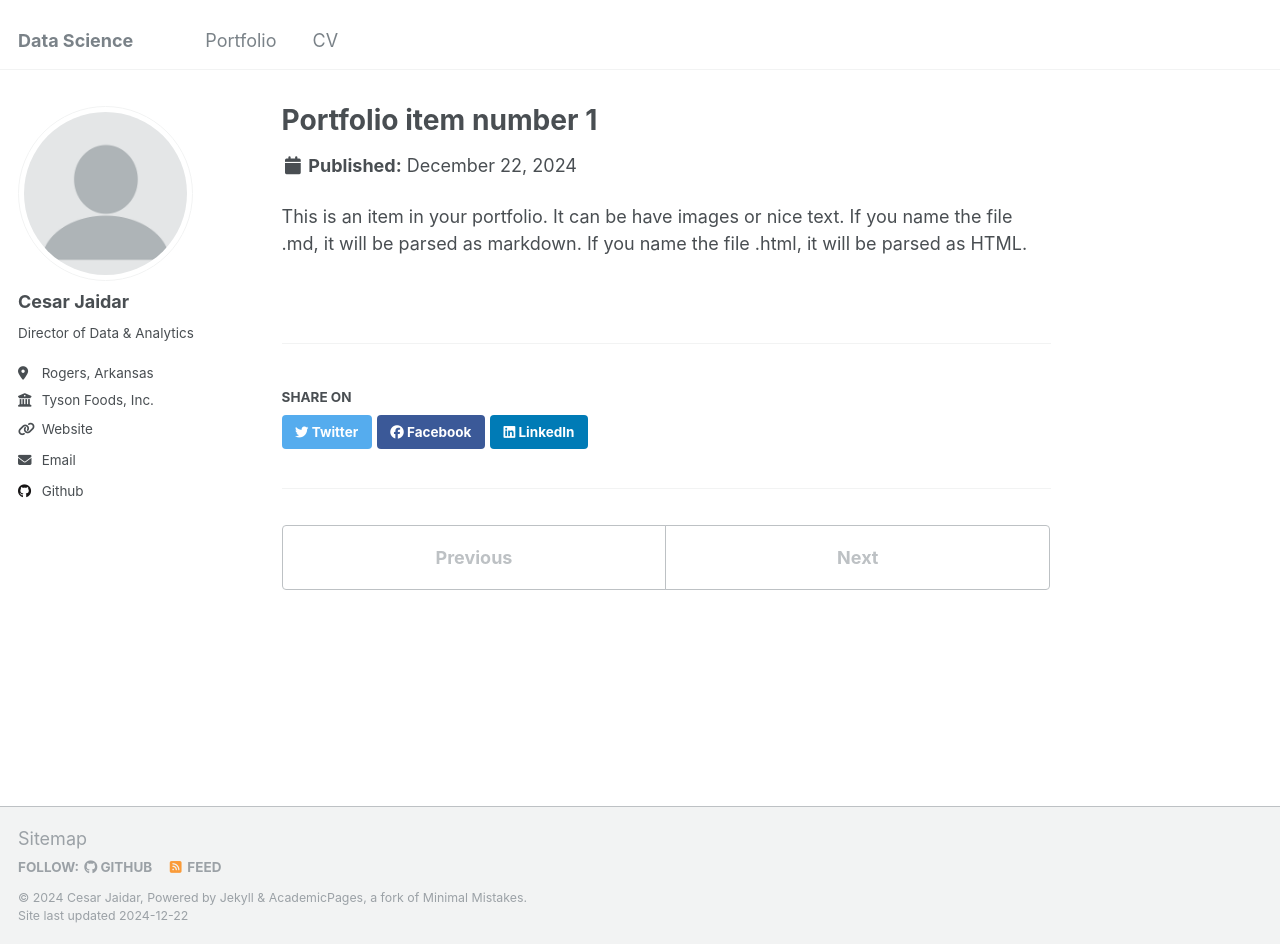
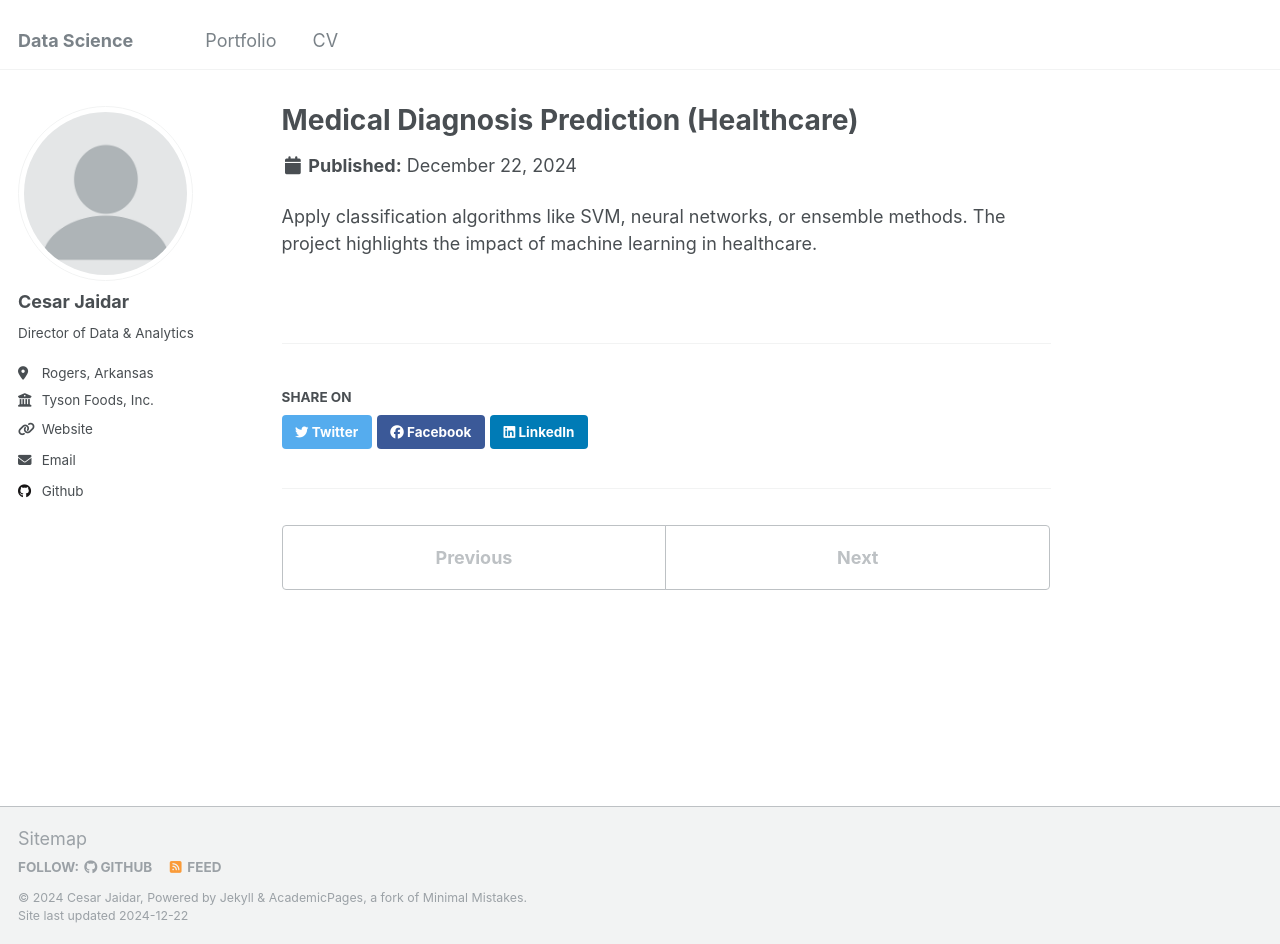
Before and after one commit to cesarjaidar/portfolio, a Jekyll site: the page built from _portfolio/portfolio-1.md, in a window 1280 px wide and 944 px high. Built offline with Jekyll 4.4.1, drawn with Linux system fonts in a browser that asks for light colours.

Commit message:
Update portfolio-1.md

```diff
--- a/_portfolio/portfolio-1.md
+++ b/_portfolio/portfolio-1.md
@@ -1,7 +1,7 @@
 ---
-title: "Portfolio item number 1"
-excerpt: "Short description of portfolio item number 1<br/><img src='/images/500x300.png'>"
+title: " Medical Diagnosis Prediction (Healthcare)"
+excerpt: "Predict the likelihood of diseases (e.g., diabetes or heart disease) based on patient records and lab results.<br/><img src='/images/500x300.png'>"
 collection: portfolio
 ---
 
-This is an item in your portfolio. It can be have images or nice text. If you name the file .md, it will be parsed as markdown. If you name the file .html, it will be parsed as HTML.
+Apply classification algorithms like SVM, neural networks, or ensemble methods. The project highlights the impact of machine learning in healthcare.
```
